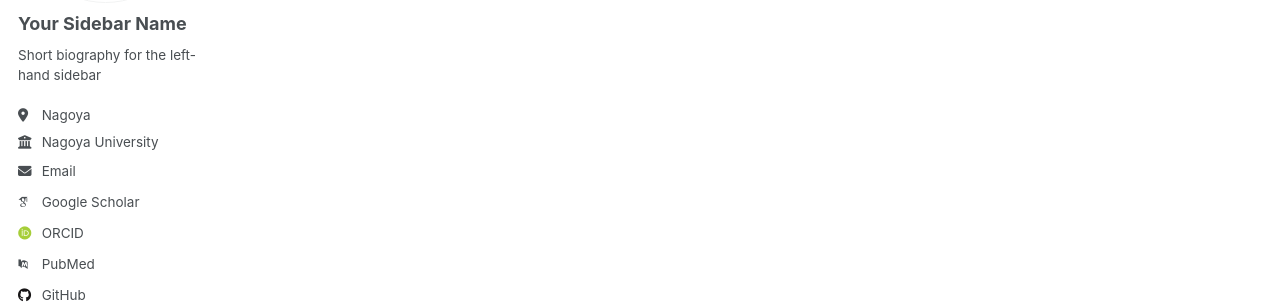
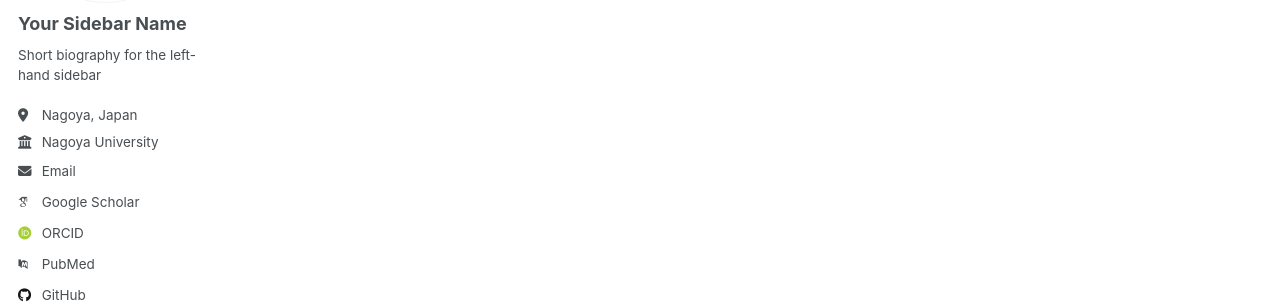
Before and after one commit to n-ido/n-ido.github.io, a Jekyll site: the page built from _pages/about.md, in a window 1280 px wide. Shown: the part 271-575 px from the top of the page. Built offline with Jekyll 4.4.1, drawn with Linux system fonts in a browser that asks for light colours; some web fonts are replaced; a script that is not in the unit is left out.

Commit message:
Update _config.yml

```diff
--- a/_config.yml
+++ b/_config.yml
@@ -27,7 +27,7 @@ author:
   name             : "Your Sidebar Name"
   pronouns         : # example: "she/her"
   bio              : "Short biography for the left-hand sidebar"
-  location         : "Nagoya"
+  location         : "Nagoya, Japan"
   employer         : "Nagoya University"
   uri              : # URL
   email            : "none@example.org"
```
